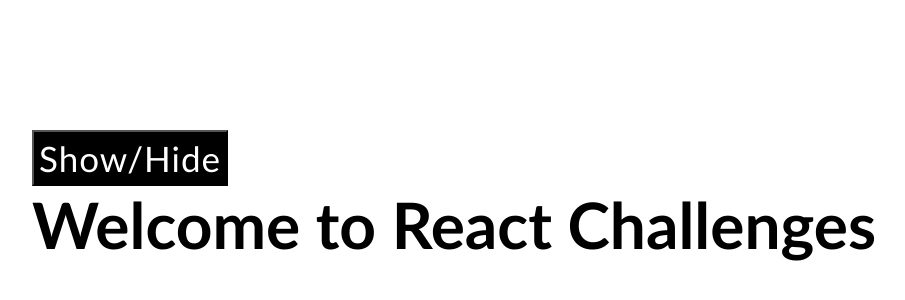
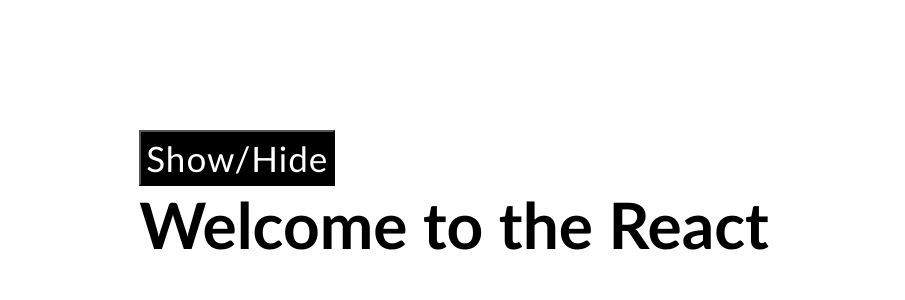
Before and after one commit to prabin738/Mini-React-Projects-For-Completly-Begineers, a React (Vite) app: page / in a window 1280 px wide. Shown: the part 204-504 px from the top of the page, without its empty margins (186-1091 px from the left). Built offline with nearby package versions, Linux system fonts and the light colour scheme; the HTML template or start-up script is replaced by a standard one.

Commit message:
show hide understands the rule and uses the toggle function to switch

```diff
--- a/src/App.jsx
+++ b/src/App.jsx
@@ -11,6 +11,7 @@
 import SideNavbar from "./Projects/SideNavbar/SideNavbar";
 import WeatherApp from "./Projects/WeatherApp/WeatherApp";
 import ShowTitle from "./Components/UseState/ShowTitle/ShowTitle";
+import { ShowHide } from "./Dummy/ShowHide";
 
 const App = () => {
   return (
@@ -25,7 +26,9 @@
       {/* <LoginForm /> */}
       {/* <Navbar /> */}
       {/* <SideNavbar /> */}
-      <ShowTitle />
+      {/* <ShowTitle /> */}
+
+      <ShowHide />
     </div>
   );
 };
--- /dev/null
+++ b/src/Dummy/ShowHide.jsx
@@ -0,0 +1,16 @@
+import React, { useState } from "react";
+
+export const ShowHide = () => {
+  const [show, setShow] = useState(true);
+
+  const toggleShow = () => {
+    setShow((prev) => !prev);
+  };
+
+  return (
+    <div>
+      <button onClick={toggleShow}>Show/Hide</button>
+      {show ? <h1>Welcome to the React</h1> : null}
+    </div>
+  );
+};
```
